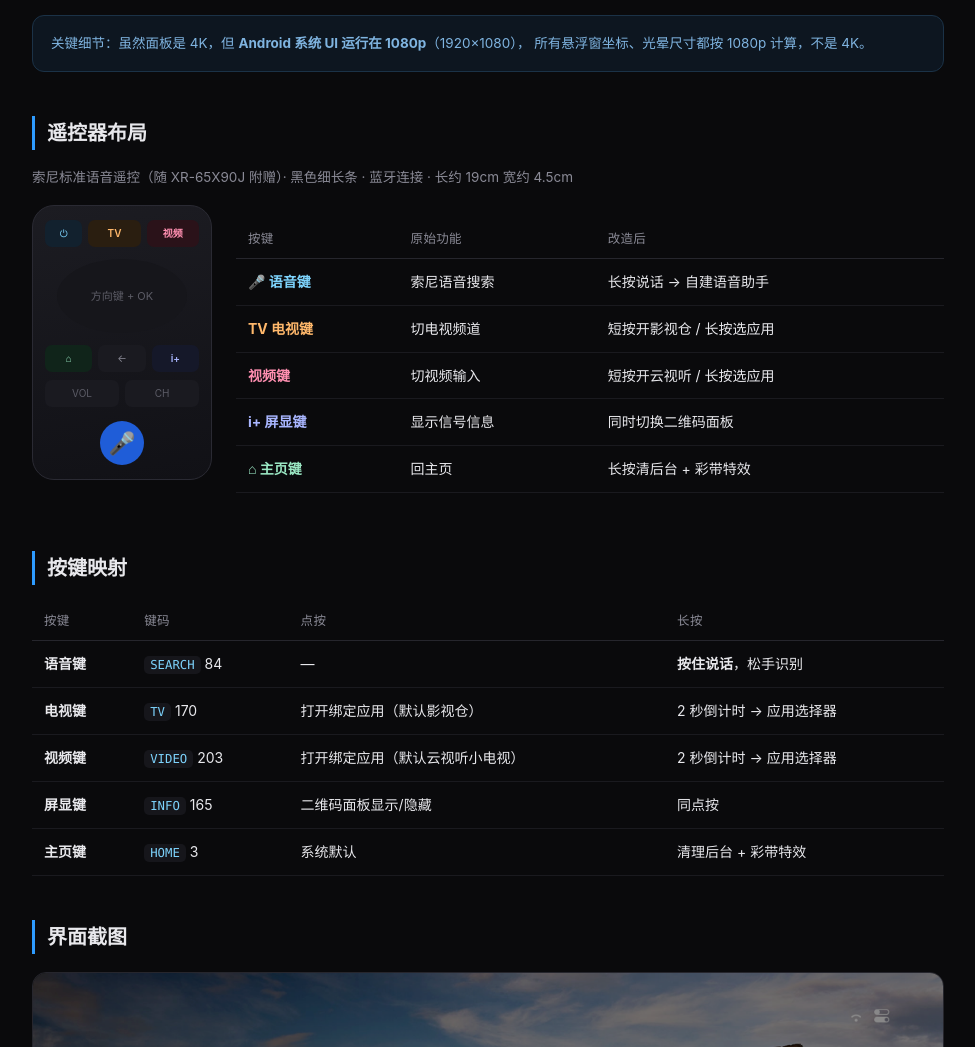
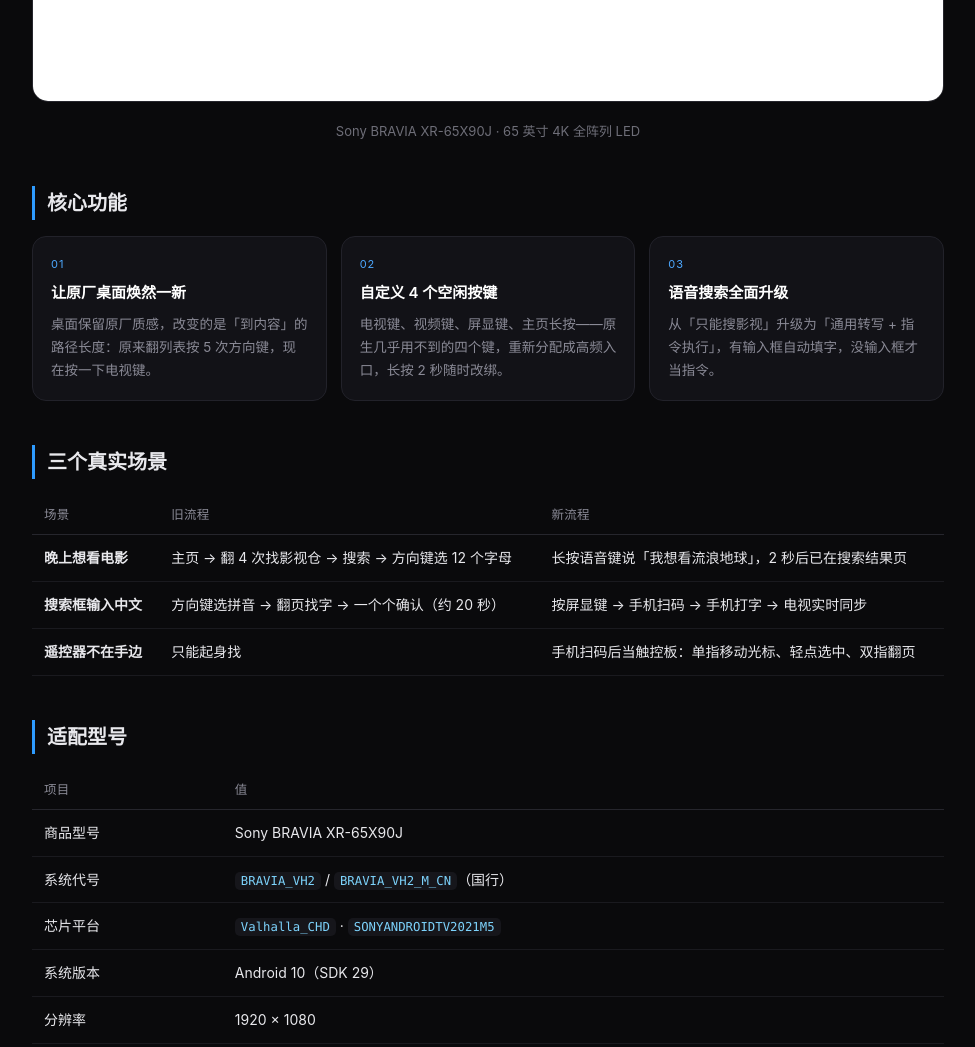
Before and after one commit to liuxiaohui628/sony-bravia-remote-assistant, a plain HTML site: page index.html in a window 1280 px wide. Shown: the part 1086-2133 px from the top of the page, without its empty margins (152-1127 px from the left). Drawn offline with Linux system fonts and the light colour scheme.

Commit message:
拓写核心功能与场景，补充电视/遥控器实拍图

```diff
--- a/index.html
+++ b/index.html
@@ -45,6 +45,45 @@ footer{margin-top:56px;padding-top:24px;border-top:1px solid #1A1A1F;
   <h1>把电视遥控器改造成<br><span>语音助手 + 自定义按键 + 手机遥控</span></h1>
   <p class="lead">基于 Android AccessibilityService 的完整方案，全部功能在真机上跑通并截图验证。</p>
 
+  <div style="margin:0 0 40px;text-align:center">
+    <img src="docs/images/tv-product.jpg" alt="Sony BRAVIA XR-65X90J"
+      style="max-width:100%;border-radius:16px;border:1px solid #26262D">
+    <div class="cap" style="color:#6E6E78;font-size:13px;margin-top:10px">
+      Sony BRAVIA XR-65X90J · 65 英寸 4K 全阵列 LED
+    </div>
+  </div>
+
+  <h2>核心功能</h2>
+
+  <div class="grid" style="margin-bottom:26px">
+    <div class="card"><div class="n">01</div><h3>让原厂桌面焕然一新</h3>
+      <p>桌面保留原厂质感，改变的是「到内容」的路径长度：原来翻列表按 5 次方向键，现在按一下电视键。</p></div>
+    <div class="card"><div class="n">02</div><h3>自定义 4 个空闲按键</h3>
+      <p>电视键、视频键、屏显键、主页长按——原生几乎用不到的四个键，重新分配成高频入口，长按 2 秒随时改绑。</p></div>
+    <div class="card"><div class="n">03</div><h3>语音搜索全面升级</h3>
+      <p>从「只能搜影视」升级为「通用转写 + 指令执行」，有输入框自动填字，没输入框才当指令。</p></div>
+  </div>
+
+  <h2>三个真实场景</h2>
+  <table>
+    <tr><th>场景</th><th>旧流程</th><th>新流程</th></tr>
+    <tr>
+      <td><b>晚上想看电影</b></td>
+      <td>主页 → 翻 4 次找影视仓 → 搜索 → 方向键选 12 个字母</td>
+      <td>长按语音键说「我想看流浪地球」，2 秒后已在搜索结果页</td>
+    </tr>
+    <tr>
+      <td><b>搜索框输入中文</b></td>
+      <td>方向键选拼音 → 翻页找字 → 一个个确认（约 20 秒）</td>
+      <td>按屏显键 → 手机扫码 → 手机打字 → 电视实时同步</td>
+    </tr>
+    <tr>
+      <td><b>遥控器不在手边</b></td>
+      <td>只能起身找</td>
+      <td>手机扫码后当触控板：单指移动光标、轻点选中、双指翻页</td>
+    </tr>
+  </table>
+
   <h2>适配型号</h2>
   <table>
     <tr><th>项目</th><th>值</th></tr>
@@ -78,6 +117,13 @@ footer{margin-top:56px;padding-top:24px;border-top:1px solid #1A1A1F;
   <p style="color:#8A8A96;font-size:13.5px;margin-bottom:16px">
     索尼标准语音遥控（随 XR-65X90J 附赠）· 黑色细长条 · 蓝牙连接 · 长约 19cm 宽约 4.5cm
   </p>
+  <div style="text-align:center;margin-bottom:22px">
+    <img src="docs/images/tv-remote.jpg" alt="索尼语音遥控器"
+      style="max-width:260px;width:100%;border-radius:14px;border:1px solid #26262D">
+    <div style="color:#6E6E78;font-size:12.5px;margin-top:8px">
+      实拍：顶部圆形方向区，语音键在下方，中间「屏显」「电视」「网络视频」三键是本次改造重点
+    </div>
+  </div>
   <div style="display:flex;gap:24px;flex-wrap:wrap;align-items:flex-start;margin-bottom:20px">
     <div style="width:180px;background:linear-gradient(170deg,#1C1C22,#111116);border:1px solid #2A2A33;
       border-radius:22px;padding:14px 12px;display:flex;flex-direction:column;gap:8px;flex:0 0 auto">
```
Also changed, not shown: docs/images/tv-product.jpg (added), docs/images/tv-remote.jpg (added), docs/images/tv-shop.jpg (added), 1 other file.
